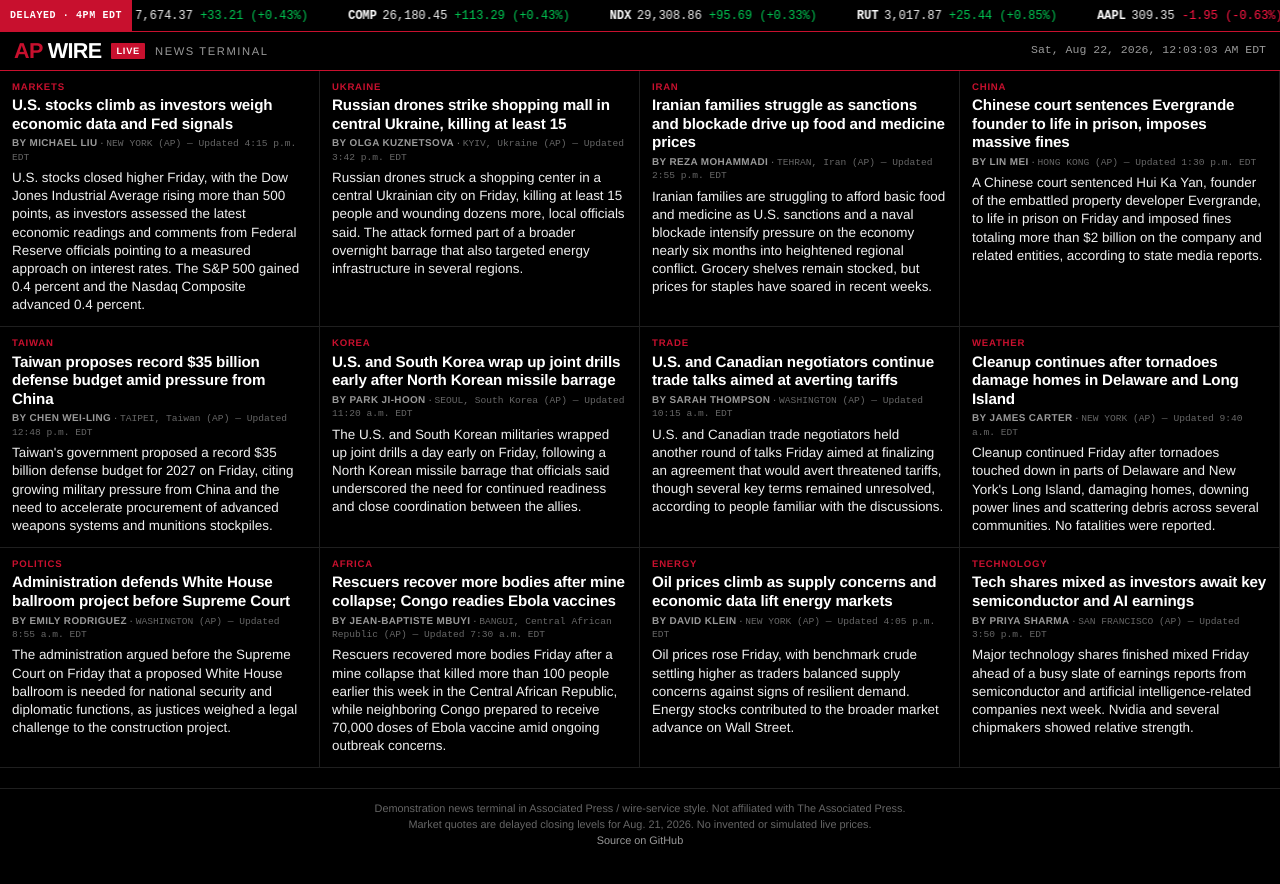
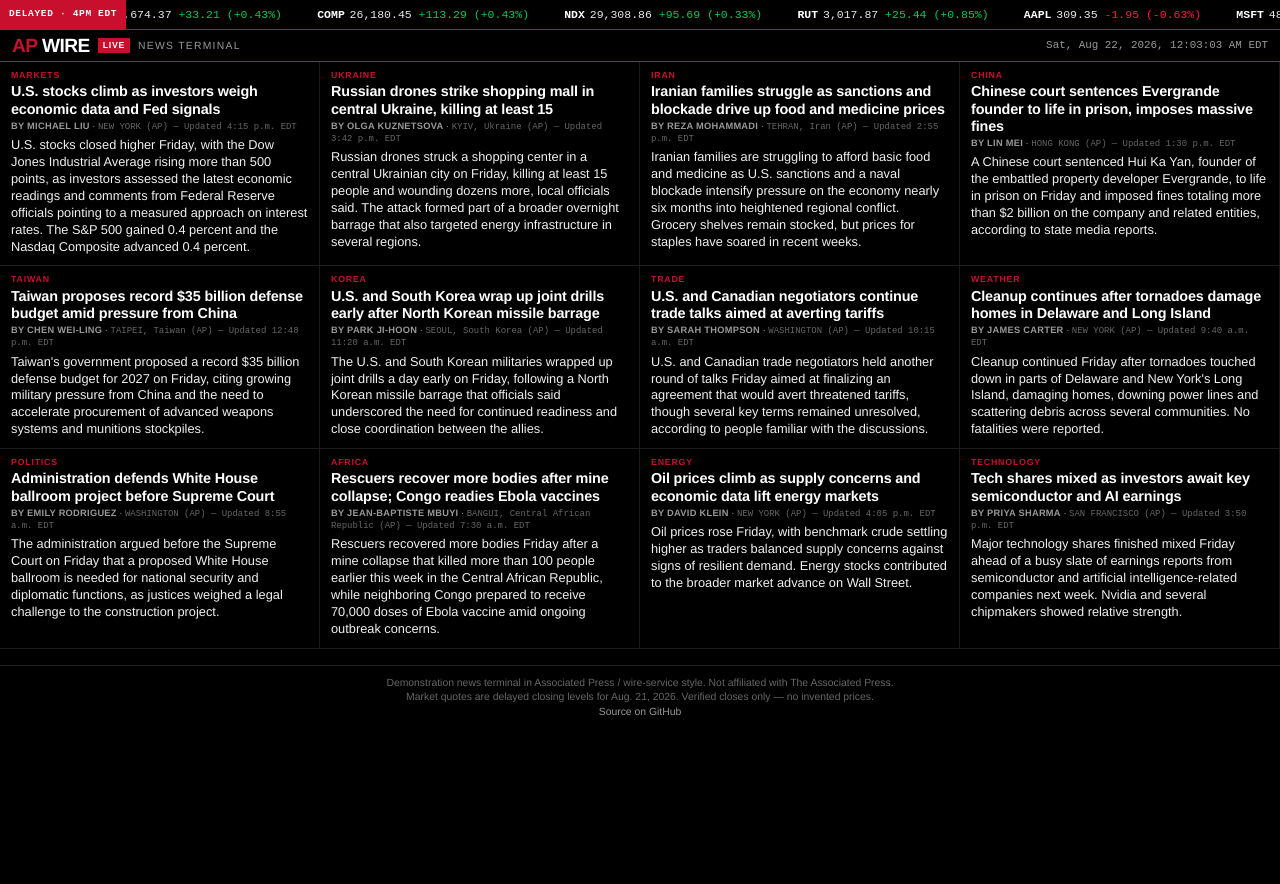
Before and after one commit to h55msbkpbm-sudo/ap-news-terminal, a plain HTML site: page index.html in a window 1280 px wide. After the commit the page ends 800 px from the top, so only its background shows below. Drawn offline with Linux system fonts and the light colour scheme.

Commit message:
v3: tighter wire hierarchy, denser bylines/datelines, DELAYED verified quotes only

```diff
--- a/index.html
+++ b/index.html
@@ -7,225 +7,144 @@
 <style>
 :root {
   --ap-red: #c8102e;
-  --bg: #000000;
-  --bg-elevated: #0a0a0a;
+  --bg: #000;
+  --bg-elev: #0a0a0a;
   --text: #f0f0f0;
-  --text-muted: #999;
-  --text-dim: #666;
-  --border: #1f1f1f;
+  --muted: #999;
+  --dim: #666;
+  --border: #1c1c1c;
   --up: #00c853;
   --down: #ff1744;
-  --ticker-h: 32px;
-  --font-sans: "Helvetica Neue", Helvetica, Arial, system-ui, sans-serif;
-  --font-mono: "SF Mono", "Roboto Mono", "Courier New", Courier, monospace;
+  --ticker-h: 30px;
+  --sans: "Helvetica Neue", Helvetica, Arial, system-ui, sans-serif;
+  --mono: "SF Mono", "Roboto Mono", "Courier New", Courier, monospace;
 }
-
 * { box-sizing: border-box; margin: 0; padding: 0; }
-
 body {
   background: var(--bg);
   color: var(--text);
-  font-family: var(--font-sans);
-  font-size: 14px;
-  line-height: 1.3;
+  font-family: var(--sans);
+  font-size: 13.5px;
+  line-height: 1.28;
   -webkit-font-smoothing: antialiased;
   padding-top: var(--ticker-h);
 }
 
 /* Ticker */
 .ticker-wrap {
-  position: fixed;
-  top: 0; left: 0; right: 0;
+  position: fixed; top: 0; left: 0; right: 0;
   height: var(--ticker-h);
   background: #000;
   border-bottom: 1px solid var(--ap-red);
-  overflow: hidden;
-  z-index: 1000;
-  display: flex;
-  align-items: center;
-  font-family: var(--font-mono);
-  font-size: 12px;
+  display: flex; align-items: center;
+  overflow: hidden; z-index: 1000;
+  font-family: var(--mono); font-size: 11.5px;
 }
-
 .ticker-label {
   flex-shrink: 0;
-  background: var(--ap-red);
-  color: #fff;
-  font-weight: 700;
-  font-size: 10px;
-  letter-spacing: 0.06em;
-  padding: 0 10px;
-  height: 100%;
-  display: flex;
-  align-items: center;
-  text-transform: uppercase;
-  z-index: 2;
+  background: var(--ap-red); color: #fff;
+  font-weight: 700; font-size: 9.5px;
+  letter-spacing: 0.07em; text-transform: uppercase;
+  padding: 0 9px; height: 100%;
+  display: flex; align-items: center; z-index: 2;
 }
-
-.ticker-track {
-  flex: 1;
-  overflow: hidden;
-  position: relative;
-  height: 100%;
+.ticker-track { flex: 1; overflow: hidden; height: 100%; }
+.ticker {
+  display: inline-block; white-space: nowrap;
+  line-height: var(--ticker-h);
+  animation: scroll 48s linear infinite;
 }
-
-.ticker {
-  display: inline-block;
-  white-space: nowrap;
-  line-height: var(--ticker-h);
-  animation: ticker-scroll 50s linear infinite;
-  will-change: transform;
-}
-
 .ticker:hover { animation-play-state: paused; }
-
-@keyframes ticker-scroll {
+@keyframes scroll {
   0% { transform: translateX(0); }
   100% { transform: translateX(-50%); }
 }
-
-.ticker-item {
-  display: inline-block;
-  padding: 0 1.25rem;
-  color: #eee;
-}
-
-.ticker-item .sym {
-  font-weight: 700;
-  margin-right: 0.35rem;
-  color: #fff;
-}
-
-.ticker-item .chg.up { color: var(--up); }
-.ticker-item .chg.down { color: var(--down); }
+.ticker-item { display: inline-block; padding: 0 1.1rem; color: #e8e8e8; }
+.ticker-item .sym { font-weight: 700; margin-right: 0.3rem; color: #fff; }
+.ticker-item .up { color: var(--up); }
+.ticker-item .down { color: var(--down); }
 
 /* Masthead */
 .masthead {
-  padding: 8px 14px;
+  padding: 6px 12px;
   border-bottom: 1px solid var(--ap-red);
-  display: flex;
-  align-items: center;
-  gap: 10px;
+  display: flex; align-items: center; gap: 8px;
   background: var(--bg);
-  position: sticky;
-  top: var(--ticker-h);
-  z-index: 50;
+  position: sticky; top: var(--ticker-h); z-index: 50;
+}
+.ap-logo {
+  font-weight: 900; font-size: 1.2rem;
+  letter-spacing: -0.03em; color: #fff; line-height: 1;
+}
+.ap-logo .ap { color: var(--ap-red); }
+.live-badge {
+  background: var(--ap-red); color: #fff;
+  font-size: 0.55rem; font-weight: 700;
+  letter-spacing: 0.08em; padding: 2px 5px;
+  text-transform: uppercase;
+}
+.masthead-title {
+  font-size: 0.65rem; text-transform: uppercase;
+  letter-spacing: 0.12em; color: var(--muted);
+}
+.live-clock {
+  margin-left: auto;
+  font-family: var(--mono); font-size: 0.68rem; color: var(--muted);
 }
 
-.ap-logo {
-  font-weight: 900;
-  font-size: 1.35rem;
-  letter-spacing: -0.03em;
-  color: #fff;
-  line-height: 1;
-}
-
-.ap-logo .ap { color: var(--ap-red); }
-
-.live-badge {
-  background: var(--ap-red);
-  color: #fff;
-  font-size: 0.58rem;
-  font-weight: 700;
-  letter-spacing: 0.08em;
-  padding: 2px 5px;
-  border-radius: 1px;
-  text-transform: uppercase;
-}
-
-.masthead-title {
-  font-size: 0.7rem;
-  text-transform: uppercase;
-  letter-spacing: 0.14em;
-  color: var(--text-muted);
-}
-
-.live-clock {
-  margin-left: auto;
-  font-family: var(--font-mono);
-  font-size: 0.72rem;
-  color: var(--text-muted);
-}
-
-/* Feed - denser */
+/* Feed denser */
 .feed {
   display: grid;
-  grid-template-columns: repeat(auto-fill, minmax(300px, 1fr));
+  grid-template-columns: repeat(auto-fill, minmax(290px, 1fr));
   gap: 0;
-  max-width: 1480px;
-  margin: 0 auto;
+  max-width: 1480px; margin: 0 auto;
 }
-
 .story {
-  padding: 10px 12px 12px;
+  padding: 8px 11px 10px;
   border-bottom: 1px solid var(--border);
   border-right: 1px solid var(--border);
-  transition: background 0.12s ease;
+  transition: background 0.1s ease;
 }
-
-.story:hover { background: var(--bg-elevated); }
-
+.story:hover { background: var(--bg-elev); }
 .kicker {
-  font-size: 0.6rem;
-  font-weight: 700;
-  letter-spacing: 0.08em;
-  text-transform: uppercase;
-  color: var(--ap-red);
-  margin-bottom: 3px;
+  font-size: 0.55rem; font-weight: 700;
+  letter-spacing: 0.09em; text-transform: uppercase;
+  color: var(--ap-red); margin-bottom: 2px;
 }
-
 .headline {
-  font-size: 0.95rem;
-  font-weight: 700;
-  line-height: 1.22;
-  margin-bottom: 4px;
-  color: #fff;
-  letter-spacing: -0.01em;
+  font-size: 0.9rem; font-weight: 700;
+  line-height: 1.2; margin-bottom: 3px;
+  color: #fff; letter-spacing: -0.01em;
 }
-
 .meta {
-  font-size: 0.62rem;
-  line-height: 1.3;
-  margin-bottom: 5px;
-  color: var(--text-muted);
+  font-size: 0.58rem; line-height: 1.25;
+  margin-bottom: 4px; color: var(--muted);
 }
-
 .byline {
-  font-weight: 600;
-  text-transform: uppercase;
-  letter-spacing: 0.04em;
+  font-weight: 600; text-transform: uppercase;
+  letter-spacing: 0.03em;
 }
-
 .dateline {
-  font-family: var(--font-mono);
-  font-size: 0.6rem;
-  color: var(--text-dim);
+  font-family: var(--mono); font-size: 0.56rem; color: var(--dim);
 }
-
 .lead {
-  font-size: 0.84rem;
-  color: var(--text);
-  line-height: 1.35;
+  font-size: 0.8rem; color: var(--text); line-height: 1.32;
 }
 
 footer {
-  max-width: 1480px;
-  margin: 20px auto 32px;
-  padding: 12px 14px;
-  font-size: 0.68rem;
-  color: var(--text-dim);
+  max-width: 1480px; margin: 16px auto 28px;
+  padding: 10px 12px;
+  font-size: 0.65rem; color: var(--dim);
   border-top: 1px solid var(--border);
-  text-align: center;
-  line-height: 1.45;
+  text-align: center; line-height: 1.4;
 }
-
-footer a { color: var(--text-muted); text-decoration: none; }
+footer a { color: var(--muted); text-decoration: none; }
 footer a:hover { color: var(--ap-red); }
 
 @media (max-width: 640px) {
   .feed { grid-template-columns: 1fr; }
   .story { border-right: none; }
-  .masthead { flex-wrap: wrap; gap: 6px; }
+  .masthead { flex-wrap: wrap; gap: 5px; }
   .live-clock { width: 100%; margin-left: 0; }
 }
 </style>
@@ -334,7 +253,7 @@
 
 <footer>
   Demonstration news terminal in Associated Press / wire-service style. Not affiliated with The Associated Press.<br>
-  Market quotes are delayed closing levels for Aug. 21, 2026. No invented or simulated live prices.<br>
+  Market quotes are delayed closing levels for Aug. 21, 2026. Verified closes only — no invented prices.<br>
   <a href="https://github.com/h55msbkpbm-sudo/ap-news-terminal" target="_blank">Source on GitHub</a>
 </footer>
 
@@ -347,7 +266,7 @@
 setInterval(updateClock, 1000);
 updateClock();
 
-// Accurate delayed closing quotes only — Aug 21 2026. No invented prices.
+// Verified delayed closing quotes only — Aug 21 2026. No invented prices.
 const stocks = [
   {sym: 'DJIA', price: 53277.01, chg: 517.80, pct: 0.98},
   {sym: 'SPX', price: 7674.37, chg: 33.21, pct: 0.43},
@@ -366,7 +285,6 @@
 
 function formatPrice(p) {
   if (p >= 1000) return p.toLocaleString('en-US', {minimumFractionDigits: 2, maximumFractionDigits: 2});
-  if (p < 20) return p.toFixed(2);
   return p.toFixed(2);
 }
 
@@ -377,14 +295,13 @@
     stocks.forEach(s => {
       const cls = s.pct >= 0 ? 'up' : 'down';
       const sign = s.pct >= 0 ? '+' : '';
-      html += `<span class="ticker-item"><span class="sym">${s.sym}</span>${formatPrice(s.price)} <span class="chg ${cls}">${sign}${s.chg.toFixed(2)} (${sign}${s.pct.toFixed(2)}%)</span></span>`;
+      html += `<span class="ticker-item"><span class="sym">${s.sym}</span>${formatPrice(s.price)} <span class="${cls}">${sign}${s.chg.toFixed(2)} (${sign}${s.pct.toFixed(2)}%)</span></span>`;
     });
   }
   el.innerHTML = html;
 }
 
 renderTicker();
-// No price mutation — static delayed quotes only
 </script>
 
 </body>
```
